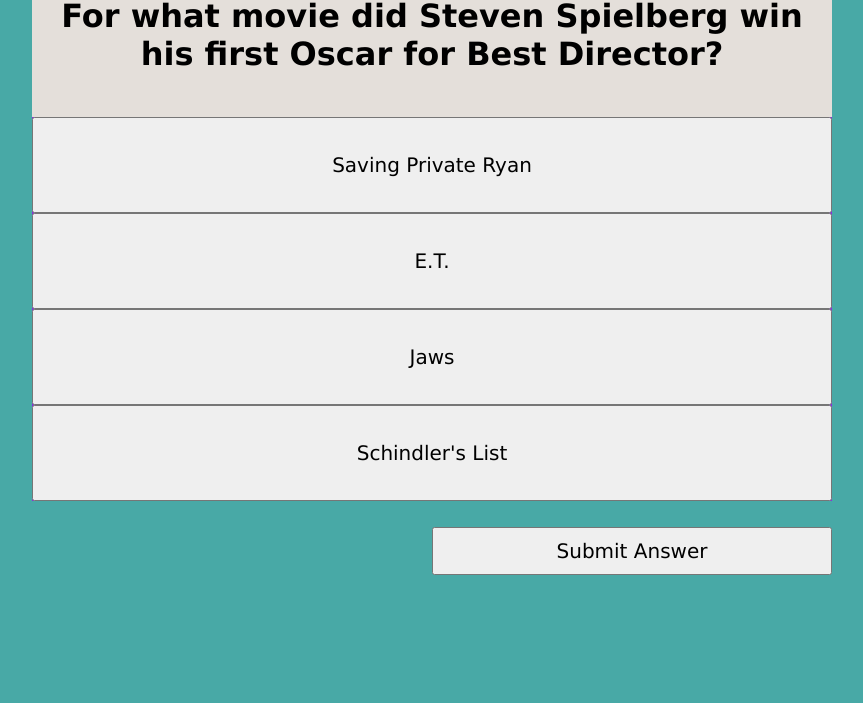
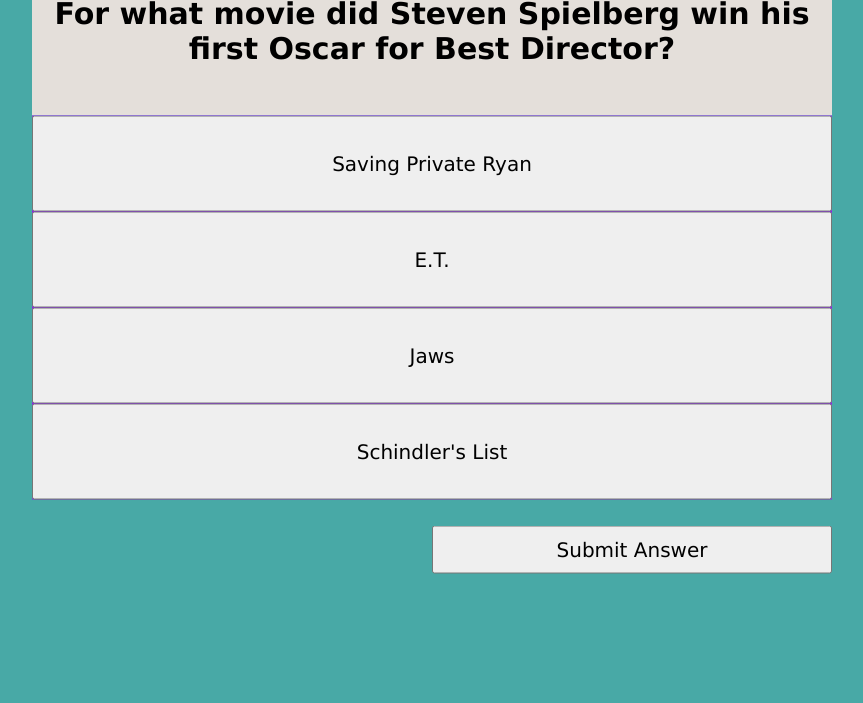
Before and after one commit to JamieCollins/Project-2, a plain HTML site: page index.html in a window 1280 px wide. Shown: the part 97-800 px from the top of the page, without its empty margins (208-1071 px from the left). Drawn offline with Linux system fonts and the light colour scheme.

Commit message:
structure scripts and css code in expected order with thorough commenting

```diff
--- a/assets/css/style.css
+++ b/assets/css/style.css
@@ -10,7 +10,7 @@ body {
 }
 
 h1 {
-    font-size: 32px;
+    font-size: 30px;
     text-align: center;
 }
 
@@ -28,7 +28,7 @@ h1 {
     height: 60vh;
 }
 
-/* questions */
+/* question */
 .question-area {
     background-color: #E4DFDA;
     height: 15vh;
@@ -47,6 +47,12 @@ h1 {
     font-size: 20px;
 }
 
+button:hover {
+    background-color: aliceblue;
+    scale: 1.1;
+}
+
+/* submit button*/
 #submit {
     position: relative;
     height: 6vh;
@@ -54,8 +60,3 @@ h1 {
     float: right;
     top: 50px;
 }
-
-button:hover {
-    background-color: aliceblue;
-    scale: 1.1;
-}
--- a/assets/js/script.js
+++ b/assets/js/script.js
@@ -1,11 +1,12 @@
+// recieves first question from array once document has loaded
+document.addEventListener("DOMContentLoaded", getQuestion)
+
+// answer option and submit button event listeners
 document.getElementById("option-a").addEventListener("click", selectOption)
 document.getElementById("option-b").addEventListener("click", selectOption)
 document.getElementById("option-c").addEventListener("click", selectOption)
 document.getElementById("option-d").addEventListener("click", selectOption)
-
 document.getElementById("submit").addEventListener("click", checkAnswer)
-document.addEventListener("DOMContentLoaded", getQuestion)
-
 
 let optionA = document.getElementById("option-a")
 let optionB = document.getElementById("option-b")
@@ -17,6 +18,7 @@ let queText = document.getElementById("quiz-que")
 var i = 0;
 var response = "";
 
+// highlights option selected by user and assigns data to response
 function selectOption() {
 
     clearOptions();
@@ -27,6 +29,7 @@ function selectOption() {
 
 }
 
+// gets question from array via index
 function getQuestion () {
 
         queText.innerHTML = questions[i].question;
@@ -37,6 +40,7 @@ function getQuestion () {
 
 }
 
+// checks user answer against stored array answer, increments score accordingly, gets next question, clears user answer
 function checkAnswer() {
 
     clearOptions();
@@ -60,9 +64,9 @@ function checkAnswer() {
 
     response = "";
 
-
 }
 
+// clears highlighted answer options
 function clearOptions () {
 
     optionA.style.backgroundColor = "white";
```
